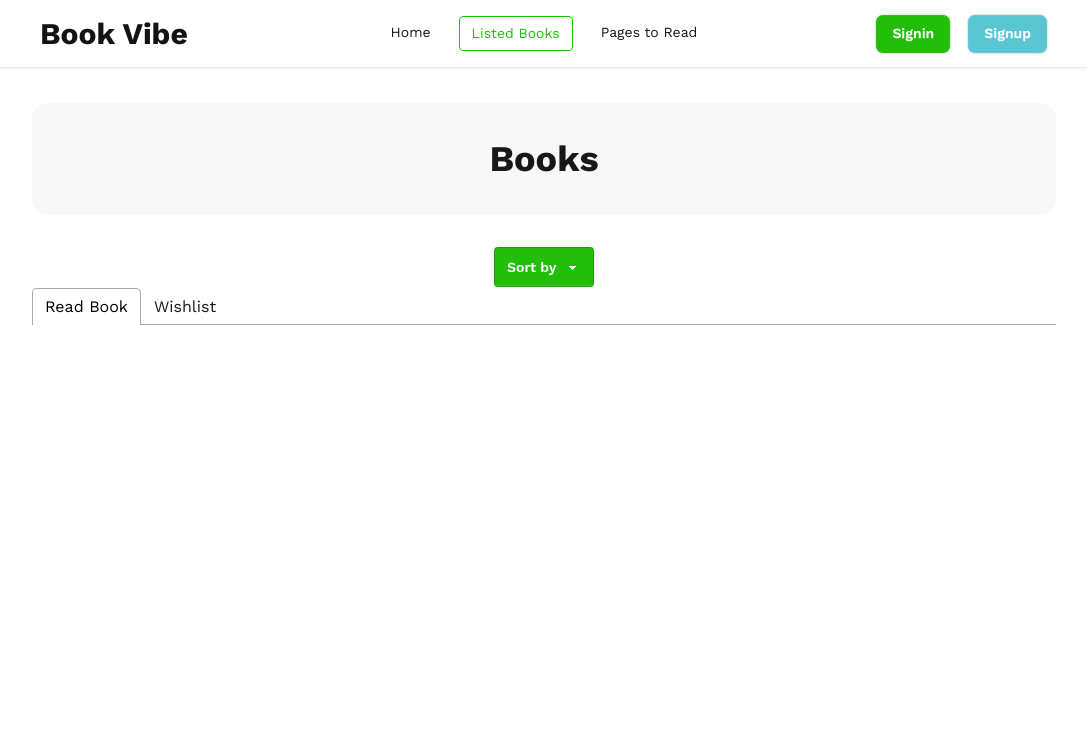
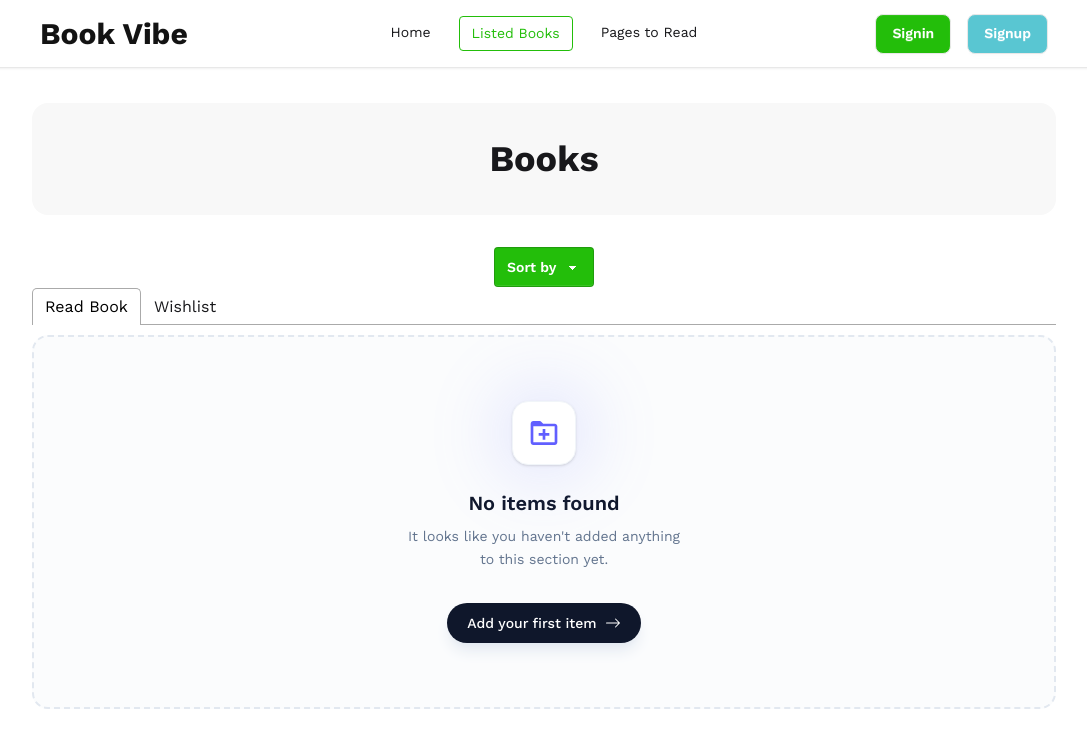
Before and after one commit to chandan-d-karmaker/book-worm, a React (Vite) app: page /listed-books in a window 1280 px wide. Shown: the top 748 px of the page, without its empty margins (96-1183 px from the left). Built offline with nearby package versions, Linux system fonts and the light colour scheme; a web font is replaced by a local one.

Commit message:
added empty readlist and wishlist functionality, adjusted components

```diff
--- a/src/Components/Books.jsx
+++ b/src/Components/Books.jsx
@@ -5,7 +5,7 @@ const Books = ({booksPromise}) => {
 
     const booksData = use(booksPromise);
     return (
-        <div className='md:w-4/5 md:mx-auto mt-25 mb-20 mx-4'>
+        <div id='books' className='md:w-4/5 md:mx-auto mt-25 mb-20 mx-4'>
             <div className='mb-6'>
                 <h1 className='text-4xl font-bold! playfair text-center'>Books</h1>
             </div>
--- a/src/Components/EmptyState.jsx
+++ b/src/Components/EmptyState.jsx
@@ -1,4 +1,6 @@
-import { FolderPlus, ArrowRight } from "lucide-react";
+import { BiFolderPlus } from "react-icons/bi";
+import { BsArrowRight } from "react-icons/bs";
+
 
 const EmptyState = ({
     title = "No items found",
@@ -12,7 +14,7 @@ const EmptyState = ({
             <div className="relative mb-6">
                 <div className="absolute inset-0 scale-150 blur-xl opacity-20 bg-indigo-400 rounded-full"></div>
                 <div className="relative flex items-center justify-center w-16 h-16 bg-white rounded-2xl shadow-sm border border-slate-100">
-          <FolderPlus className="w-8 h-8 text-indigo-500" />
+                    <BiFolderPlus className="w-8 h-8 text-indigo-500" />
                 </div>
             </div>
 
@@ -20,7 +22,7 @@ const EmptyState = ({
                 {title}
             </h3>
 
-      <p className="mt-2 text-sm text-slate-500 max-w-[280px] leading-relaxed">
+            <p className="mt-2 text-sm text-slate-500 max-w-70 leading-relaxed">
                 {message}
             </p>
 
@@ -30,7 +32,7 @@ const EmptyState = ({
                     className="group mt-8 inline-flex items-center gap-2 px-5 py-2.5 bg-slate-900 text-white text-sm font-medium rounded-full hover:bg-indigo-600 transition-all duration-300 shadow-lg shadow-slate-200"
                 >
                     {actionLabel}
-          <ArrowRight className="w-4 h-4 group-hover:translate-x-1 transition-transform" />
+                    <BsArrowRight className="w-4 h-4 group-hover:translate-x-1 transition-transform" />
                 </button>
             )}
         </div>
--- a/src/Components/ListedBookCard.jsx
+++ b/src/Components/ListedBookCard.jsx
@@ -1,6 +1,7 @@
 import React from 'react';
 import indicator from '../assets/indicator.svg';
 import pages from '../assets/pages.svg';
+import user from '../assets/publisher.svg'
 import { Link } from 'react-router';
 
 const ListedBookCard = ({ book }) => {
@@ -23,7 +24,10 @@ const ListedBookCard = ({ book }) => {
                     <span className='font-medium! text-[#23BE0A] bg-[#23BE0A0D] px-4 py-2 rounded-2xl'>{book.tags[1]}</span>
                     <span className='flex gap-2'> <img src={indicator} alt="" /> Year of Publishing: {book.yearOfPublishing}</span>
                 </div>
-                <span className='flex gap-2'> <img src={pages} alt="" /> Pages: {book.totalPages}</span>
+                <div className='flex gap-4 items-center'>
+                    <span className='flex gap-2'> <img src={user} alt="" /> Publisher: {book.publisher}</span>
+                    <span className='flex gap-2'> <img src={pages} alt="" /> Pages: {book.totalPages}</span>
+                </div>
                 <div className="divider"></div>
 
                 <div className='flex gap-2'>
--- a/src/Components/ListedBooks.jsx
+++ b/src/Components/ListedBooks.jsx
@@ -1,15 +1,12 @@
-import React, { useContext } from 'react';
-import { bookContext } from '../ContextAPI/BookContext';
+
 import ListedBookCard from './ListedBookCard';
 import { NavLink } from 'react-router';
 import { Tab, Tabs, TabList, TabPanel } from 'react-tabs';
 import 'react-tabs/style/react-tabs.css';
+import ReadList from './ReadList';
+import Wishlist from './Wishlist';
 
 const ListedBooks = () => {
-
-
-    const { storedBooks, wishlist } = useContext(bookContext);
-    console.log(storedBooks);
 
     return (
         <div className='w-4/5 mx-auto mt-9'>
@@ -34,18 +31,10 @@ const ListedBooks = () => {
                 </TabList>
 
                 <TabPanel>
-                    <div className='space-y-4'>
-                        {
-                            storedBooks.map(book => <ListedBookCard key={book.bookId} book={book} />)
-                        }
-                    </div>
+                    <ReadList/>
                 </TabPanel>
                 <TabPanel>
-                    <div className='space-y-4'>
-                        {
-                            wishlist.map(book => <ListedBookCard key={book.bookId} book={book} />)
-                        }
-                    </div>
+                    <Wishlist/>
                 </TabPanel>
             </Tabs>
 
--- /dev/null
+++ b/src/Components/ReadList.jsx
@@ -0,0 +1,33 @@
+import React, { useContext } from 'react';
+import { bookContext } from '../ContextAPI/BookContext';
+import EmptyState from './EmptyState';
+import ListedBookCard from './ListedBookCard';
+import { useNavigate } from 'react-router';
+
+const ReadList = () => {
+
+    const { storedBooks } = useContext(bookContext);
+
+    let navigate = useNavigate();
+
+
+    if (storedBooks.length === 0) {
+
+        return <div>
+            <EmptyState onAction={()=> navigate('/#books')} />
+        </div>
+    }
+    return (
+        <div className='mb-10'>
+
+            <div className='space-y-4'>
+                {
+                    storedBooks.map(book => <ListedBookCard key={book.bookId} book={book} />)
+                }
+            </div>
+
+        </div>
+    );
+};
+
+export default ReadList;
--- /dev/null
+++ b/src/Components/Wishlist.jsx
@@ -0,0 +1,32 @@
+import React, { useContext } from 'react';
+import { bookContext } from '../ContextAPI/BookContext';
+import EmptyState from './EmptyState';
+import ListedBookCard from './ListedBookCard';
+import { useNavigate } from 'react-router';
+
+const Wishlist = () => {
+
+    const { wishlist } = useContext(bookContext);
+    let navigate = useNavigate();
+
+
+    if (wishlist.length === 0) {
+
+        return <div>
+            <EmptyState onAction={()=> navigate('/#books')} />
+        </div>
+    }
+    return (
+        <div className='mb-10'>
+
+            <div className='space-y-4'>
+                {
+                    wishlist.map(book => <ListedBookCard key={book.bookId} book={book} />)
+                }
+            </div>
+
+        </div>
+    );
+};
+
+export default Wishlist;
--- a/src/Pages/Homepage.jsx
+++ b/src/Pages/Homepage.jsx
@@ -1,5 +1,5 @@
-import React from 'react';
-import { Outlet } from 'react-router';
+import React, { useEffect } from 'react';
+import { Outlet, useLocation } from 'react-router';
 import Banner from '../Components/Banner';
 import Books from '../Components/Books';
 
@@ -7,6 +7,22 @@ const booksPromise = fetch('/booksData.json').then(res => res.json());
 
 
 const Homepage = () => {
+
+    const { hash } = useLocation();
+
+    useEffect(() => {
+        if (hash) {
+            const timer = setTimeout(() => {
+                const id = hash.replace("#", "");
+                const element = document.getElementById(id);
+                if (element) {
+                    element.scrollIntoView({ behavior: "smooth", block: "start" });
+                }
+            }, 100); // 100ms is usually enough for React to mount children
+
+            return () => clearTimeout(timer);
+        }
+    }, [hash]);
     return (
         <div>
             <Banner></Banner>
--- a/src/index.css
+++ b/src/index.css
@@ -19,3 +19,7 @@ body{
   font-weight: 400;
   font-style: normal;
 }
+
+html{
+  scroll-behavior: smooth;
+}
```
Lines whose indentation alone changed are shown as unchanged.
